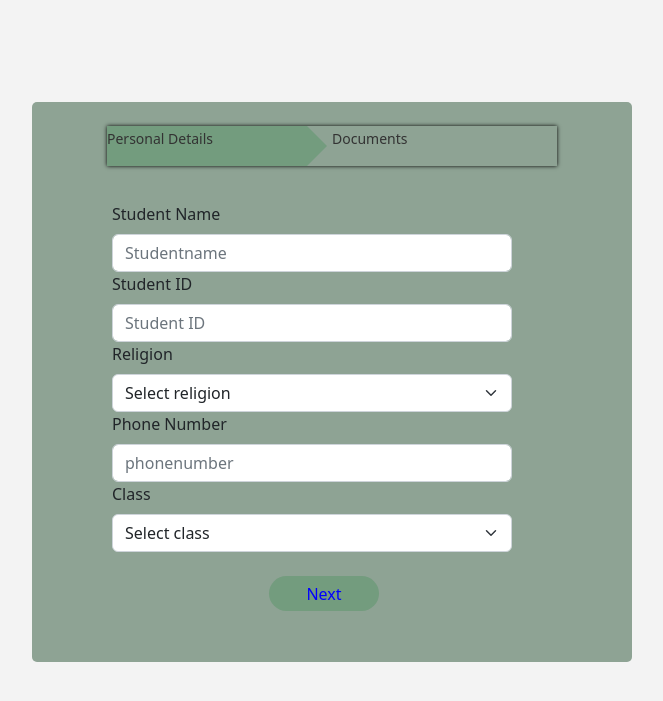
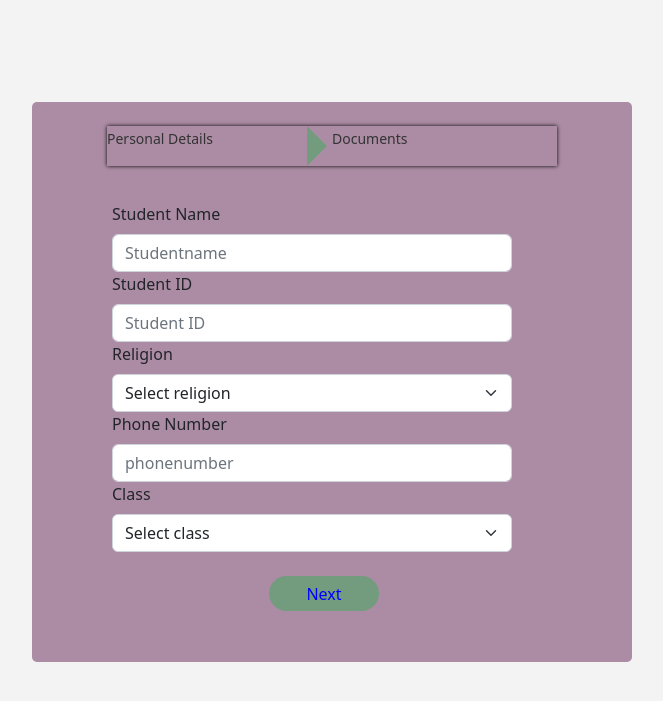
Before and after one commit to kanganga99/purple, a PHP site: page /students/add_student.php in a window 1280 px wide. Shown: the top 701 px of the page, without its empty margins (308-971 px from the left). Run offline with PHP 8.4, Linux system fonts and the light colour scheme; a user stored in the database is signed in; data comes from the database, SQL or seed files in the repository.

Commit message:
datatables

```diff
--- a/assets/css/add_student.css
+++ b/assets/css/add_student.css
@@ -7,7 +7,7 @@ body{
     width: 600px;
     height: 70vh;
     margin: 8% auto;
-    background:  #8ea394;
+    background:  #ac8ca4;
     border-radius: 5px;
     position: relative;
     overflow: hidden;
@@ -65,7 +65,7 @@ position: relative;
      position: absolute;
      height: 100%;
      width: 200px;
-     background: #739c7e;
+     background: #ac8ca4;
      transition: 1s;
 }
 #progress::after{
--- a/includes/header.php
+++ b/includes/header.php
@@ -103,15 +103,13 @@ if (isset($_SESSION['companyid'])) { ?>
                     </ul>
                 </nav>
                 <script src="../assets/purple/vendors/js/vendor.bundle.base.js"></script>
-                <script src="../assets/purple/vendors/chart.js/Chart.min.js"></script>
-                <script src="../assets/purple/js/jquery.cookie.js" type="text/javascript"></script>
                 <script src="../assets/purple/js/off-canvas.js"></script>
                 <script src="../assets/purple/js/hoverable-collapse.js"></script>
                 <script src="../assets/purple/js/misc.js"></script>
+                <script src="../assets/purple/vendors/chart.js/Chart.min.js"></script>
+                <script src="../assets/purple/js/jquery.cookie.js" type="text/javascript"></script>
                 <script src="../assets/purple/js/dashboard.js"></script>
                 <script src="../assets/purple/js/todolist.js"></script>
-            <!-- </div> -->
-        <!-- </div> -->
     </body>
 <?php
 } else {
--- a/payments_reports.php
+++ b/payments_reports.php
@@ -56,7 +56,7 @@ $month = isset($_GET['month']) ? $_GET['month'] : date('Y-m');
                                     </tr>
                                 <?php
                                 endwhile;
-                                else :
+                            else :
                                 ?>
                                 <tr>
                                     <th class="text-center" colspan="7">No Data.</th>
--- a/students/index.php
+++ b/students/index.php
@@ -154,15 +154,12 @@ if (isset($_GET['msg'])) {
     table {
       counter-reset: none;
     }
-
     tr {
       counter-increment: rowNumber;
     }
-
     table tr td:first-child::before {
       content: counter(rowNumber);
     }
   </style>
 </body>
-
 </html>
--- a/students/viewall.php
+++ b/students/viewall.php
@@ -56,8 +56,7 @@ if (isset($_POST['insert_row'])) {
             <b>Classname</b> <?php echo $row['classname'] ?><br>
             <b class="exp">Phonenumber: </b><?php echo $row['phonenumber'] ?><br></b>
             <!-- <b> Uploads<a href="../assets/images/</?php echo $upload[3]; ?>" target="_blank" class="text-primary "><i class="fa fa-download"></i></?php echo substr($upload[3], 0, 7); ?>...</a></b> -->
-            <b> Uploads<a href="../assets/images/<?php echo $upload[3]; ?>" target="_blank" class="text-primary "><i class="fa fa-download"></i><?php echo substr($upload[3], 0, 7); ?>...</a></b>
-
+            <b> Uploads:<a href="../assets/images/<?php echo $upload[3]; ?>" target="_blank" class="text-primary "><i class="fa fa-download"></i><?php echo substr($upload[3], 0, 7); ?>...</a></b>
           </div>
           <br>
         <?php
```
Also changed, not shown: 1 other file. Lines whose indentation alone changed are shown as unchanged.
